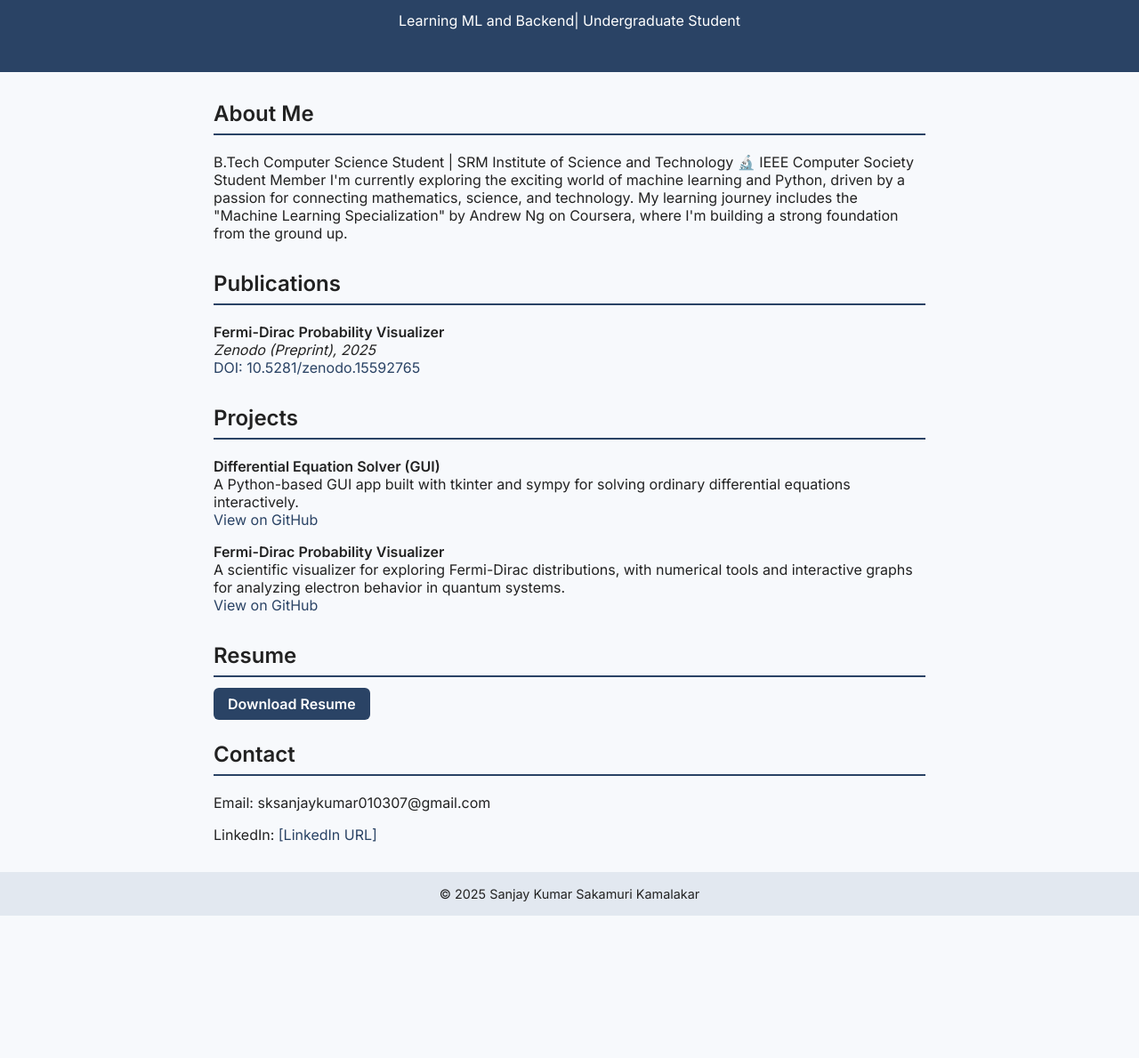
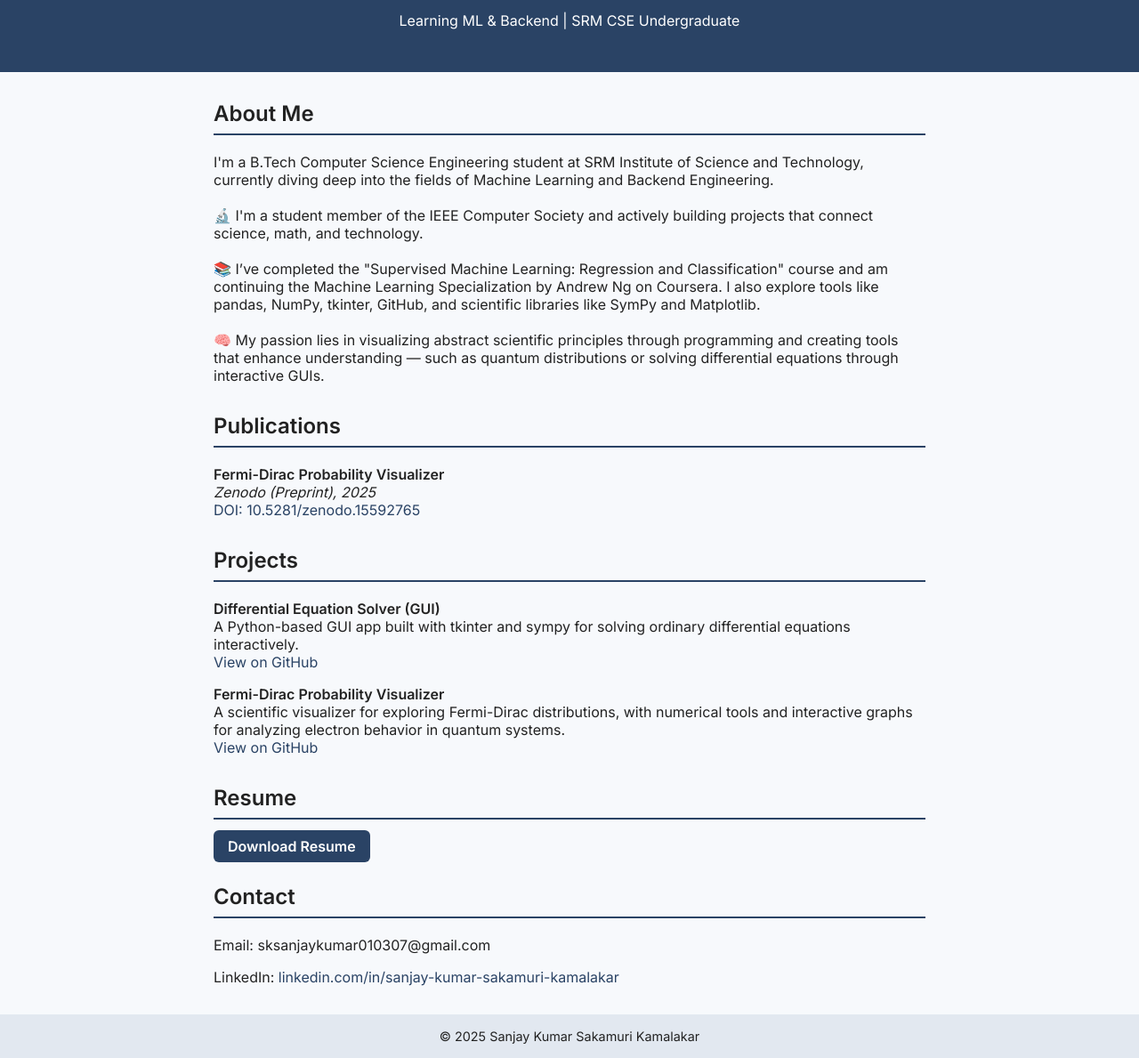
Before and after one commit to Sanjaykumar030/SanjayKumar030.github.io, a plain HTML site: page index.html in a window 1280 px wide. Shown: the part 84-1273 px from the top of the page at 89% size. Before the commit the page ends 1113 px from the top, so only its background shows below. Drawn offline with Linux system fonts and the light colour scheme.

Commit message:
Update index.html

```diff
--- a/index.html
+++ b/index.html
@@ -64,16 +64,21 @@
 <body>
   <header>
     <h1>Sanjay Kumar Sakamuri Kamalakar</h1>
-    <p>Learning ML and Backend| Undergraduate Student</p>
+    <p>Learning ML & Backend | SRM CSE Undergraduate</p>
   </header>
 
   <main>
     <section>
       <h2>About Me</h2>
-      <p> B.Tech Computer Science Student | SRM Institute of Science and Technology
-🔬 IEEE Computer Society Student Member
-
-I'm currently exploring the exciting world of machine learning and Python, driven by a passion for connecting mathematics, science, and technology. My learning journey includes the "Machine Learning Specialization" by Andrew Ng on Coursera, where I'm building a strong foundation from the ground up.</p>
+      <p>
+        I'm a B.Tech Computer Science Engineering student at SRM Institute of Science and Technology, currently diving deep into the fields of Machine Learning and Backend Engineering.
+        <br><br>
+        🔬 I'm a student member of the IEEE Computer Society and actively building projects that connect science, math, and technology.
+        <br><br>
+        📚 I’ve completed the "Supervised Machine Learning: Regression and Classification" course and am continuing the Machine Learning Specialization by Andrew Ng on Coursera. I also explore tools like pandas, NumPy, tkinter, GitHub, and scientific libraries like SymPy and Matplotlib.
+        <br><br>
+        🧠 My passion lies in visualizing abstract scientific principles through programming and creating tools that enhance understanding — such as quantum distributions or solving differential equations through interactive GUIs.
+      </p>
     </section>
 
     <section>
@@ -101,18 +106,17 @@ I'm currently exploring the exciting world of machine learning and Python, drive
       </div>
     </section>
 
-
     <section>
       <h2>Resume</h2>
       <p>
-        <a class="btn" href="[Link to your resume PDF]" target="_blank">Download Resume</a>
+        <a class="btn" href="[YOUR_RESUME_LINK_HERE]" target="_blank">Download Resume</a>
       </p>
     </section>
 
     <section>
       <h2>Contact</h2>
-      <p>Email: sksanjaykumar010307@gmail.com </p>
-      <p>LinkedIn: <a href="[www.linkedin.com/in/sanjay-kumar-sakamuri-kamalakar-a67148214]" target="_blank">[LinkedIn URL]</a></p>
+      <p>Email: sksanjaykumar010307@gmail.com</p>
+      <p>LinkedIn: <a href="[https://www.linkedin.com/in/sanjay-kumar-sakamuri-kamalakar-a67148214]" target="_blank">linkedin.com/in/sanjay-kumar-sakamuri-kamalakar</a></p>
     </section>
   </main>
 
```
Lines whose indentation alone changed are shown as unchanged.
